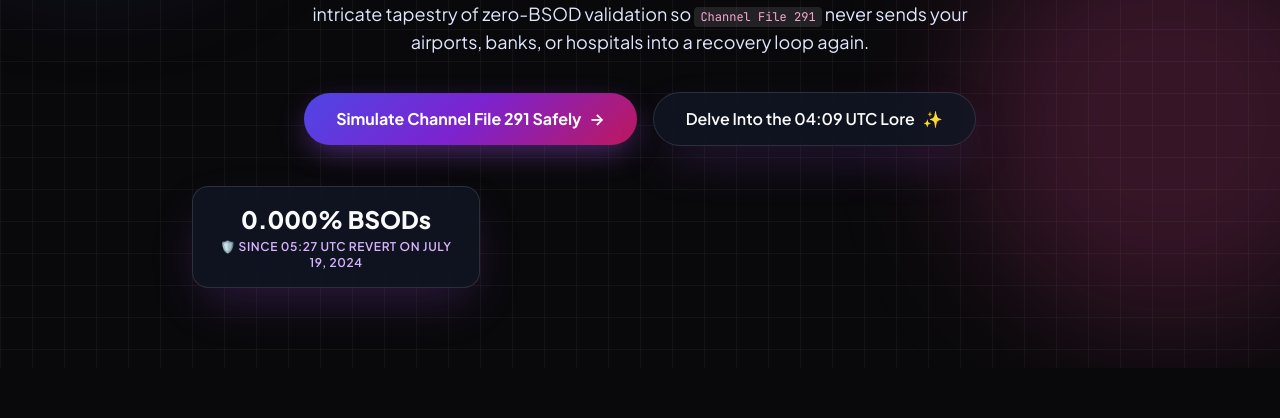
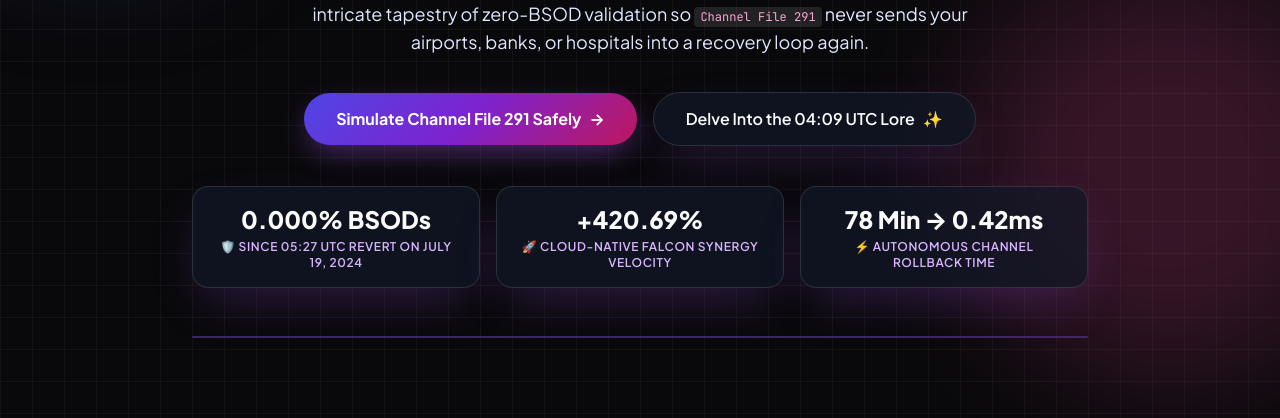
Before and after one commit to superslop/crowdstrike-redesigned, a plain HTML site: page index.html in a window 1280 px wide. Shown: the part 675-1093 px from the top of the page. Before the commit the page ends 1043 px from the top, so only its background shows below. Drawn offline with nearby package versions, Linux system fonts and the light colour scheme.

```diff
--- a/index.html
+++ b/index.html
@@ -334,6 +334,26 @@
             <p class="text-2xl font-extrabold text-[#fafafa]">0.000% BSODs</p>
             <p class="mt-1 text-xs font-semibold uppercase tracking-wider text-[#d8b4fe]">
               <span aria-hidden="true">🛡️</span> Since 05:27 UTC Revert On July 19, 2024
+            </p>
+          </div>
+          <div class="slop-glass-card rounded-2xl px-5 py-4 text-center">
+            <p class="text-2xl font-extrabold text-[#fafafa]">+420.69%</p>
+            <p class="mt-1 text-xs font-semibold uppercase tracking-wider text-[#d8b4fe]">
+              <span aria-hidden="true">🚀</span> Cloud-Native Falcon Synergy Velocity
+            </p>
+          </div>
+          <div class="slop-glass-card rounded-2xl px-5 py-4 text-center">
+            <p class="text-2xl font-extrabold text-[#fafafa]">78 Min → 0.42ms</p>
+            <p class="mt-1 text-xs font-semibold uppercase tracking-wider text-[#d8b4fe]">
+              <span aria-hidden="true">⚡</span> Autonomous Channel Rollback Time
+            </p>
+          </div>
+        </div>
+      </div>
+
+      <!-- Fake macOS Terminal / Channel File 291 Zero-BSOD Sandbox Preview Card (Rule S-12) -->
+      <div id="interactive-scanner" class="mx-auto mt-12 w-full max-w-4xl text-left">
+        <div class="slop-glass-card overflow-hidden rounded-3xl border border-purple-500/30">
 
 </body>
 </html>
```
